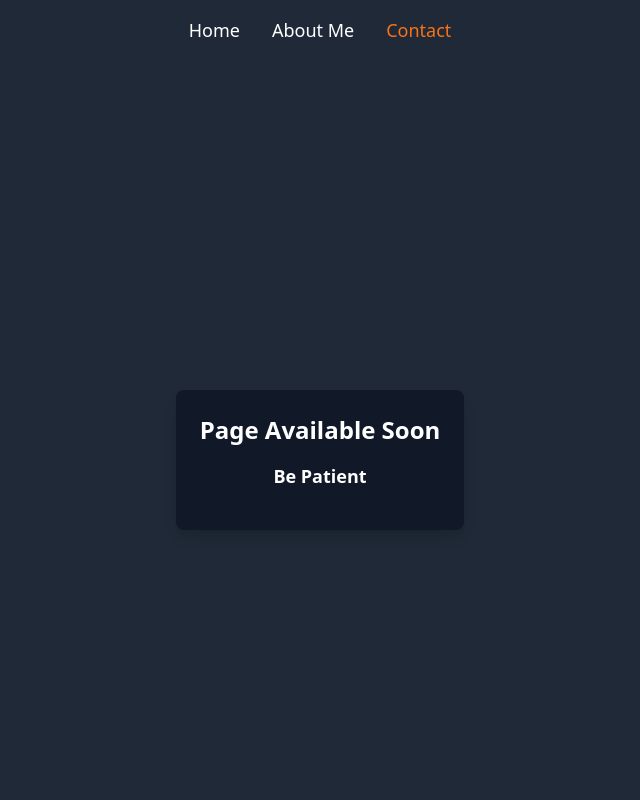
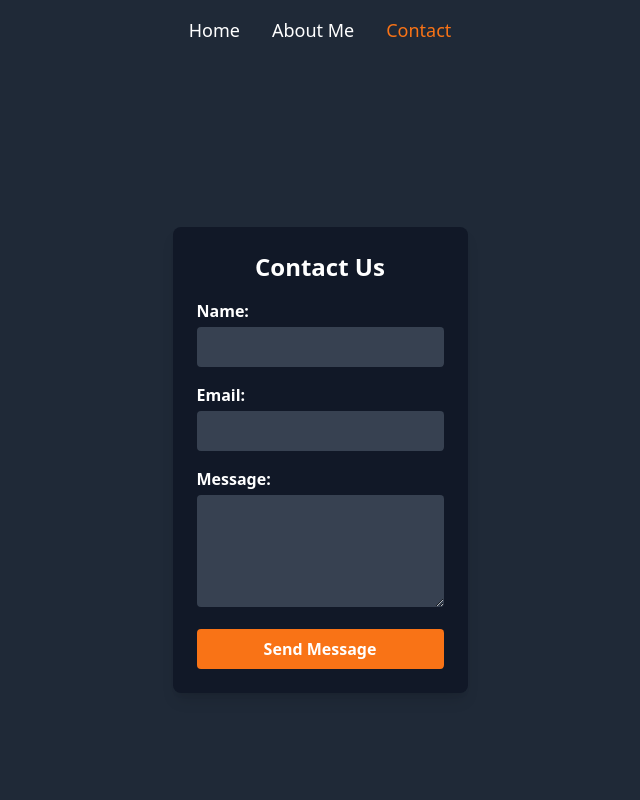
Before and after one commit to abhishekdhakal1/my-web-app, a React (Vite) app: page /contact in a window 1280 px wide. Shown: the top 800 px of the page, without its empty margins (320-960 px from the left). Built offline with nearby package versions, Linux system fonts and the light colour scheme.

Commit message:
add pages: contact page changed along with some about me section

```diff
--- a/src/components/AboutMeSection.jsx
+++ b/src/components/AboutMeSection.jsx
@@ -10,7 +10,7 @@ function AboutMeSection() {
         <p className="text-lg mb-6">
           Hello! I'm Abhishek Dhakal, a student pursuing a Bachelor's degree in
           Electronics, Communication, and Information Engineering at the
-          Institute of Engineering (IOE), Thapathali Campus. First Year.
+          Institute of Engineering (IOE), Thapathali Campus. Second Year.
         </p>
         <h3 className="text-2xl font-semibold mb-2 text-orange-700">
           Education
--- a/src/components/ContactSection.jsx
+++ b/src/components/ContactSection.jsx
@@ -1,18 +1,105 @@
-import React from "react";
+import React, { useState } from "react";
 
 function Contact() {
+  const [formData, setFormData] = useState({
+    name: "",
+    email: "",
+    message: "",
+  });
+  const [isSubmitted, setIsSubmitted] = useState(false);
+
+  const handleChange = (e) => {
+    const { name, value } = e.target;
+    setFormData((prev) => ({
+      ...prev,
+      [name]: value,
+    }));
+  };
+
+  const handleSubmit = (e) => {
+    e.preventDefault();
+    setIsSubmitted(true);
+    setTimeout(() => {
+      setIsSubmitted(false);
+      setFormData({ name: "", email: "", message: "" });
+    }, 10000);
+  };
+
   return (
     <section
       id="contact"
       className="relative min-h-screen bg-gray-800 text-white flex items-center justify-center"
     >
-      <div className="absolute inset-0 bg-gray-800 flex items-center justify-center">
-        <div className="bg-gray-900 p-6 rounded-lg shadow-lg text-center">
-          <h2 className="text-2xl font-bold mb-4">Page Available Soon</h2>
-          <p className="text-lg mb-4 font-semibold">
-            Be Patient
-          </p>
-        </div>
+      <div className="bg-gray-900 p-6 rounded-lg shadow-lg text-center">
+        <h2 className="text-2xl font-bold mb-4">Contact Us</h2>
+        {!isSubmitted ? (
+          <form onSubmit={handleSubmit} className="space-y-4">
+            <div>
+              <label
+                htmlFor="name"
+                className="block text-left mb-1 font-semibold"
+              >
+                Name:
+              </label>
+              <input
+                type="text"
+                id="name"
+                name="name"
+                value={formData.name}
+                onChange={handleChange}
+                required
+                className="w-full p-2 bg-gray-700 text-white rounded"
+              />
+            </div>
+            <div>
+              <label
+                htmlFor="email"
+                className="block text-left mb-1 font-semibold"
+              >
+                Email:
+              </label>
+              <input
+                type="email"
+                id="email"
+                name="email"
+                value={formData.email}
+                onChange={handleChange}
+                required
+                className="w-full p-2 bg-gray-700 text-white rounded"
+              />
+            </div>
+            <div>
+              <label
+                htmlFor="message"
+                className="block text-left mb-1 font-semibold"
+              >
+                Message:
+              </label>
+              <textarea
+                id="message"
+                name="message"
+                value={formData.message}
+                onChange={handleChange}
+                required
+                className="w-full p-2 bg-gray-700 text-white rounded"
+                rows="4"
+              ></textarea>
+            </div>
+            <button
+              type="submit"
+              className="w-full bg-orange-500 hover:bg-orange-600 text-white font-semibold py-2 px-4 rounded"
+            >
+              Send Message
+            </button>
+          </form>
+        ) : (
+          <div>
+            <h3 className="text-lg font-bold mb-2 text-green-500">
+              सन्देश पठाइयो
+            </h3>
+            <p className="text-sm">धन्यवाद</p>
+          </div>
+        )}
       </div>
     </section>
   );
```
